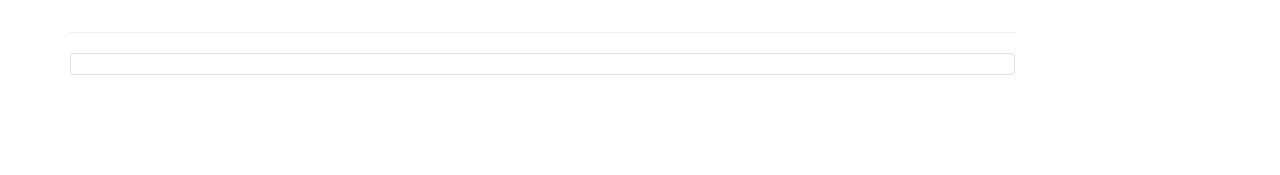
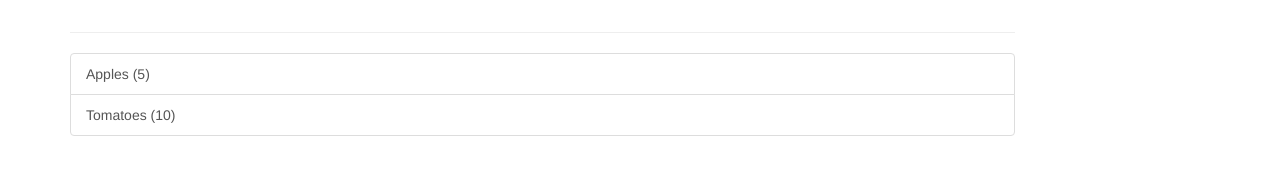
Before and after one commit to MysticBlaze085/angular-udemy-tutorials, an Angular app: page / in a window 1280 px wide. Shown: the part 399-574 px from the top of the page. Built offline with nearby package versions, Linux system fonts and the light colour scheme.

Commit message:
1 file modified

```diff
--- a/src/app/shopping-list/shopping-list.component.html
+++ b/src/app/shopping-list/shopping-list.component.html
@@ -2,6 +2,10 @@
   <div class="col-xs-10">
     <app-shopping-edit></app-shopping-edit>
     <hr>
-    <ul class="list-group"><a class="list-group-item" style="cursor: pointer"></a></ul>
+    <ul class="list-group">
+      <a class="list-group-item" style="cursor: pointer" *ngFor="let ingredient of ingredients">
+        {{ingredient.name}} ({{ingredient.amount}})
+      </a>
+    </ul>
   </div>
 </div>
```
